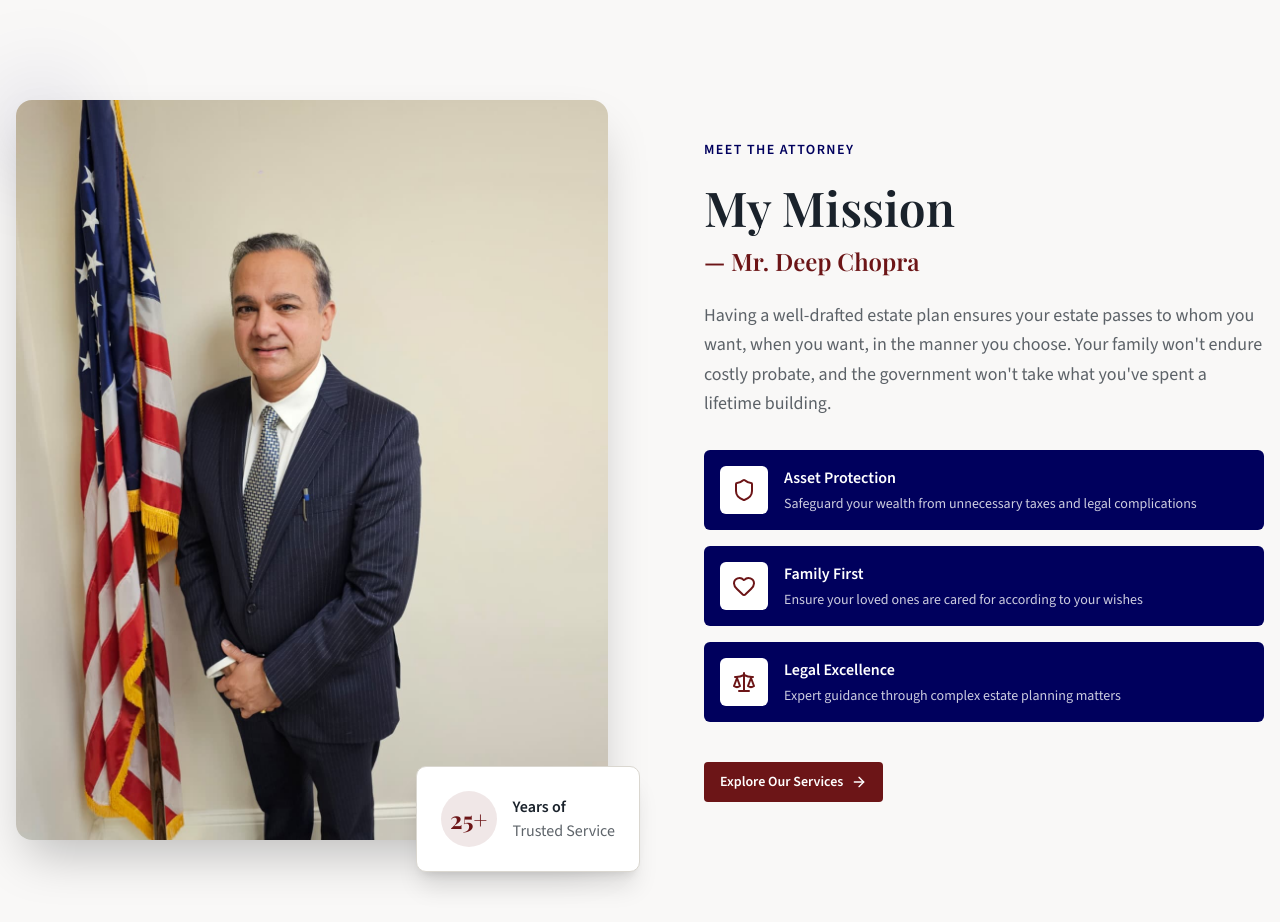
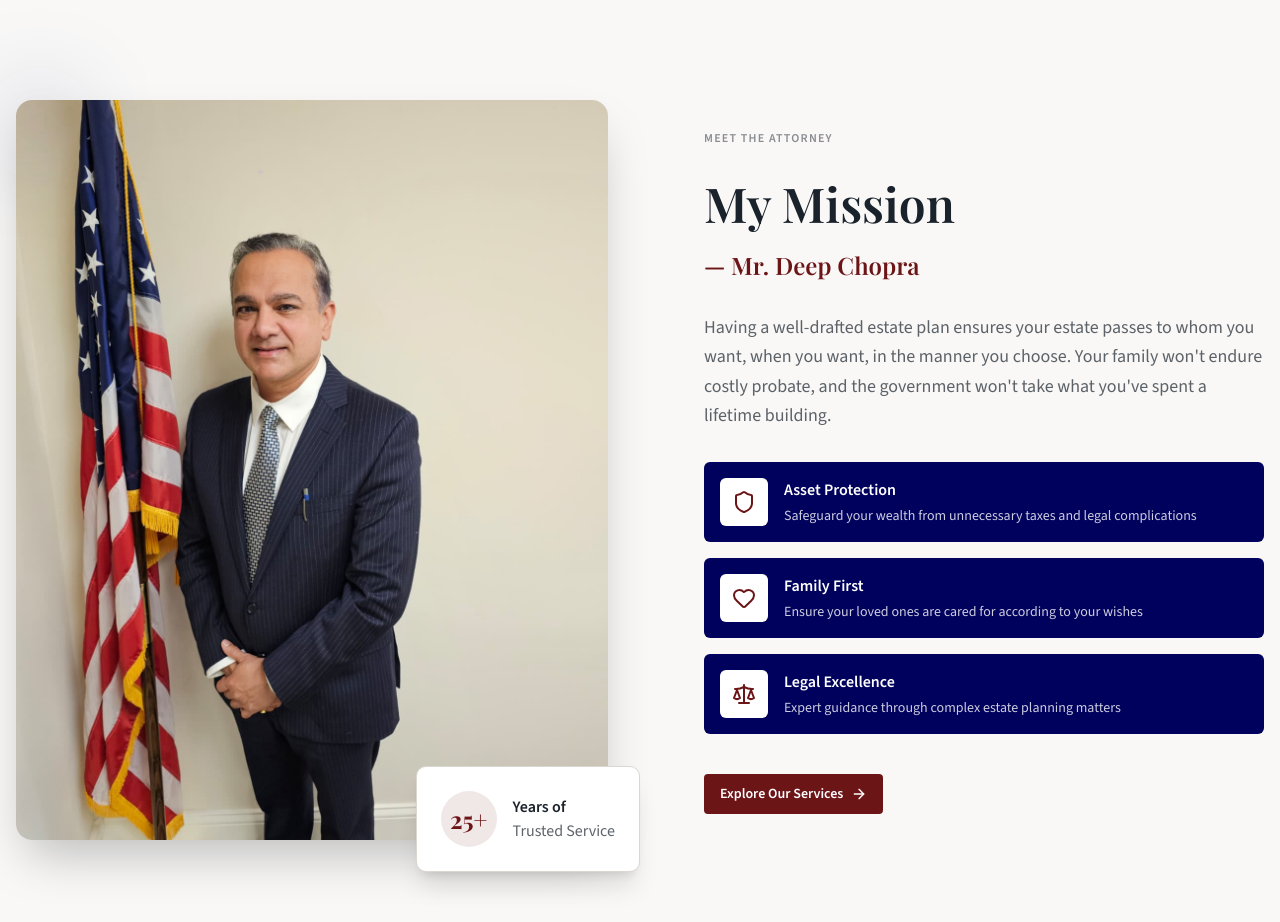
Before and after one commit to SpeakingRobot/v0-elder-law-website, a Next.js app: page / in a window 1280 px wide. Shown: the part 1020-1942 px from the top of the page. Built offline with nearby package versions, Linux system fonts and the light colour scheme; a web font is replaced by a local one.

Commit message:
feat: update mission section text hierarchy
Remove blue label and reorganize heading hierarchy.

```diff
--- a/components/mission.tsx
+++ b/components/mission.tsx
@@ -56,17 +56,17 @@ export function Mission() {
 
           {/* Right - Content */}
           <div className="lg:pl-8">
-            <div className="inline-block mb-4">
-              <span className="text-accent font-semibold text-sm tracking-widest uppercase">
+            <div className="inline-block mb-6">
+              <span className="text-foreground/50 font-semibold text-xs tracking-widest uppercase">
                 Meet the Attorney
               </span>
             </div>
 
-            <h2 className="font-serif text-4xl md:text-5xl text-foreground font-semibold mb-2 leading-tight">
+            <h2 className="font-serif text-4xl md:text-5xl text-foreground font-semibold mb-4 leading-tight">
               My Mission
             </h2>
 
-            <p className="text-2xl text-primary font-serif font-semibold mb-6">
+            <p className="text-2xl text-primary font-serif font-semibold mb-8">
               — Mr. Deep Chopra
             </p>
 
```
